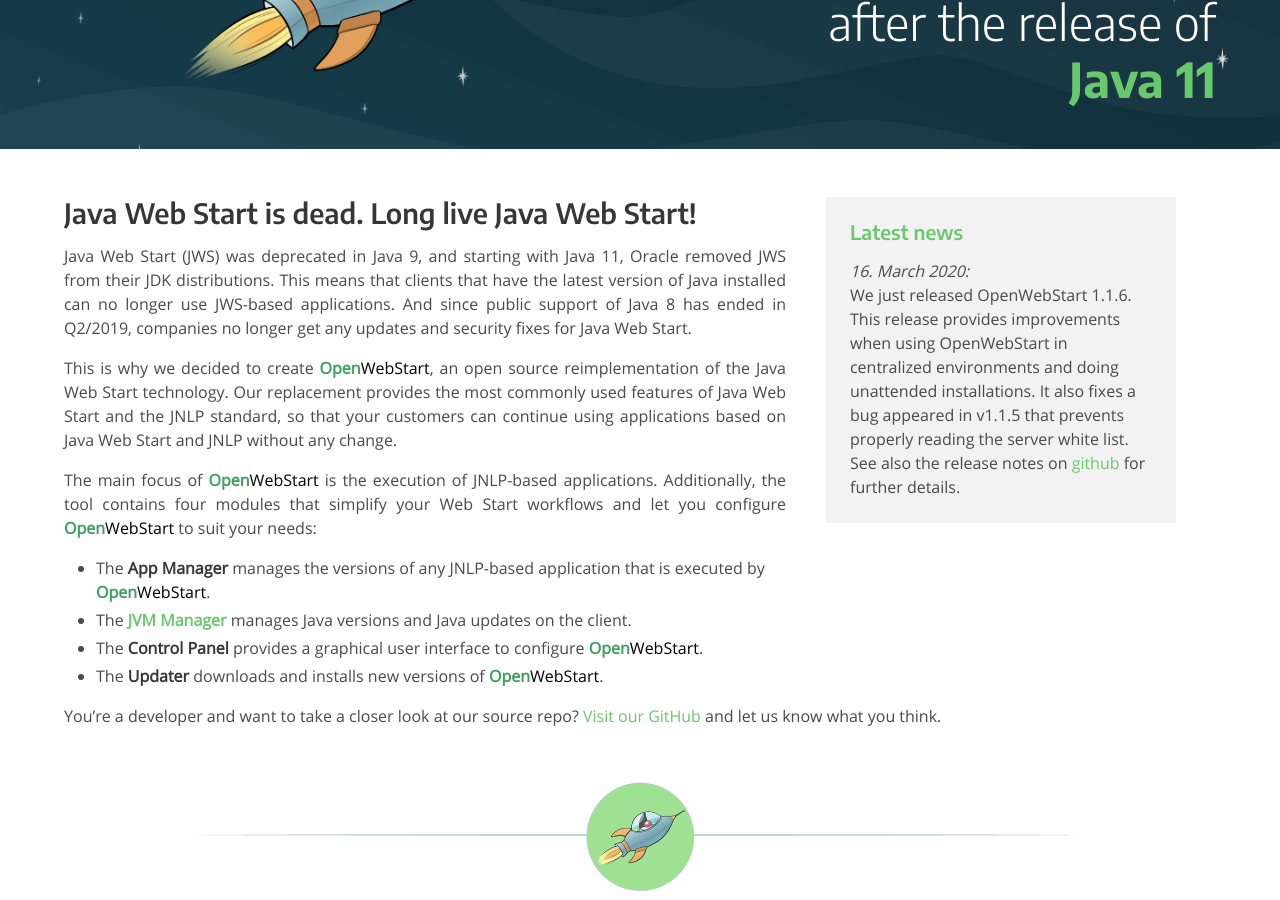
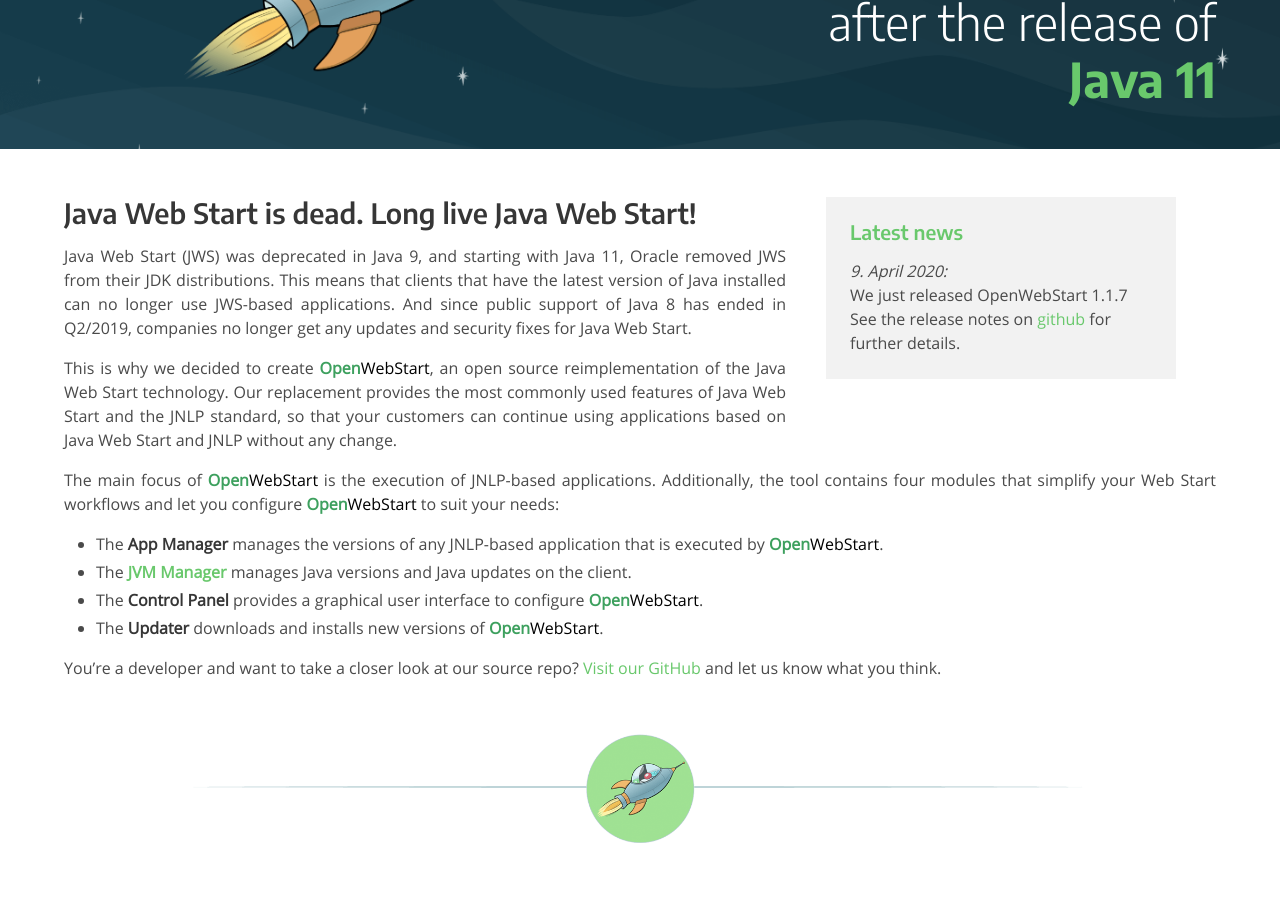
Before and after one commit to karakun/openwebstart-page, a Jekyll site: the page built from index.md, in a window 1280 px wide and 900 px high, scrolled down 331 px. Built offline with Jekyll 4.4.1, drawn with Linux system fonts in a browser that asks for light colours; comment, search, counter and statistics services are not loaded.

Commit message:
update release number 1.1.6 -> 1.1.7

```diff
--- a/index.md
+++ b/index.md
@@ -9,9 +9,8 @@
 
 <div class="latest-news">
 <h4>Latest news</h4>
-<em>16. March 2020:</em><br/>
-We just released OpenWebStart 1.1.6.
-This release provides improvements when using OpenWebStart in centralized environments and doing unattended installations. It also fixes a bug appeared in v1.1.5 that prevents properly reading the server white list. See also the release notes on <a href="https://github.com/karakun/OpenWebStart/releases" target="_blank">github</a> for further details.
+<em>9. April 2020:</em><br/>
+We just released OpenWebStart 1.1.7 See the release notes on <a href="https://github.com/karakun/OpenWebStart/releases" target="_blank">github</a> for further details.
 </div>
 
 ## Java Web Start is dead. Long live Java Web Start!
```
Also changed, not shown: download.md (+4 -4 lines), installation.md (+6 -6 lines).
